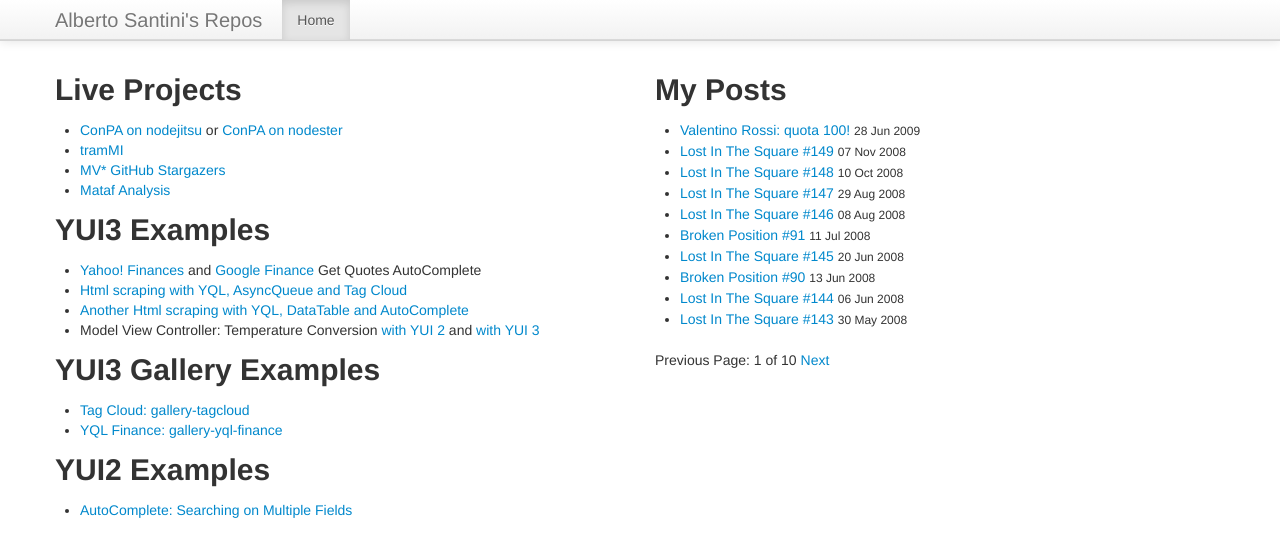
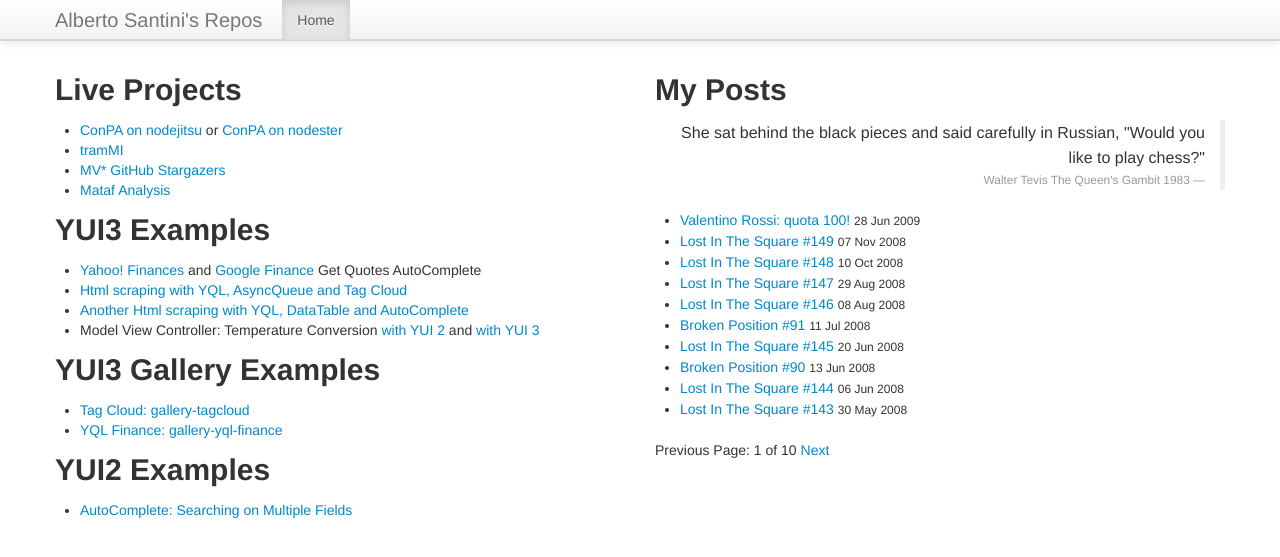
Before and after one commit to albertosantini/albertosantini.github.com, a Jekyll site: the page built from index.html, in a window 1280 px wide. Shown: the top 557 px of the page. Built offline with Jekyll 4.4.1, drawn with Linux system fonts in a browser that asks for light colours; the list of posts is cut into pages by our own code.

Commit message:
Add blockquote and handling first page in posts.

```diff
--- a/index.html
+++ b/index.html
@@ -71,6 +71,16 @@
 <div class="span6">
 
     <h2>My Posts</h2>
+
+    <blockquote class="pull-right">
+        <p>
+        She sat behind the black pieces and said carefully in Russian, "Would
+        you like to play chess?"
+        </p>
+
+        <small>Walter Tevis <cite>The Queen's Gambit</cite> 1983</small>
+    </blockquote>
+
     <ul class="posts">
          {% for post in paginator.posts %}
          <li>
@@ -83,7 +93,9 @@
      </ul>
 
     <div class="pagination">
-        {% if paginator.previous_page %}
+        {% if paginator.previous_page == 1 %}
+            <a href="/" class="previous">Previous</a>
+        {% elsif paginator.previous_page %}
             <a href="/page{{paginator.previous_page}}" class="previous">Previous</a>
         {% else %}
             <span class="previous">Previous</span>
```
